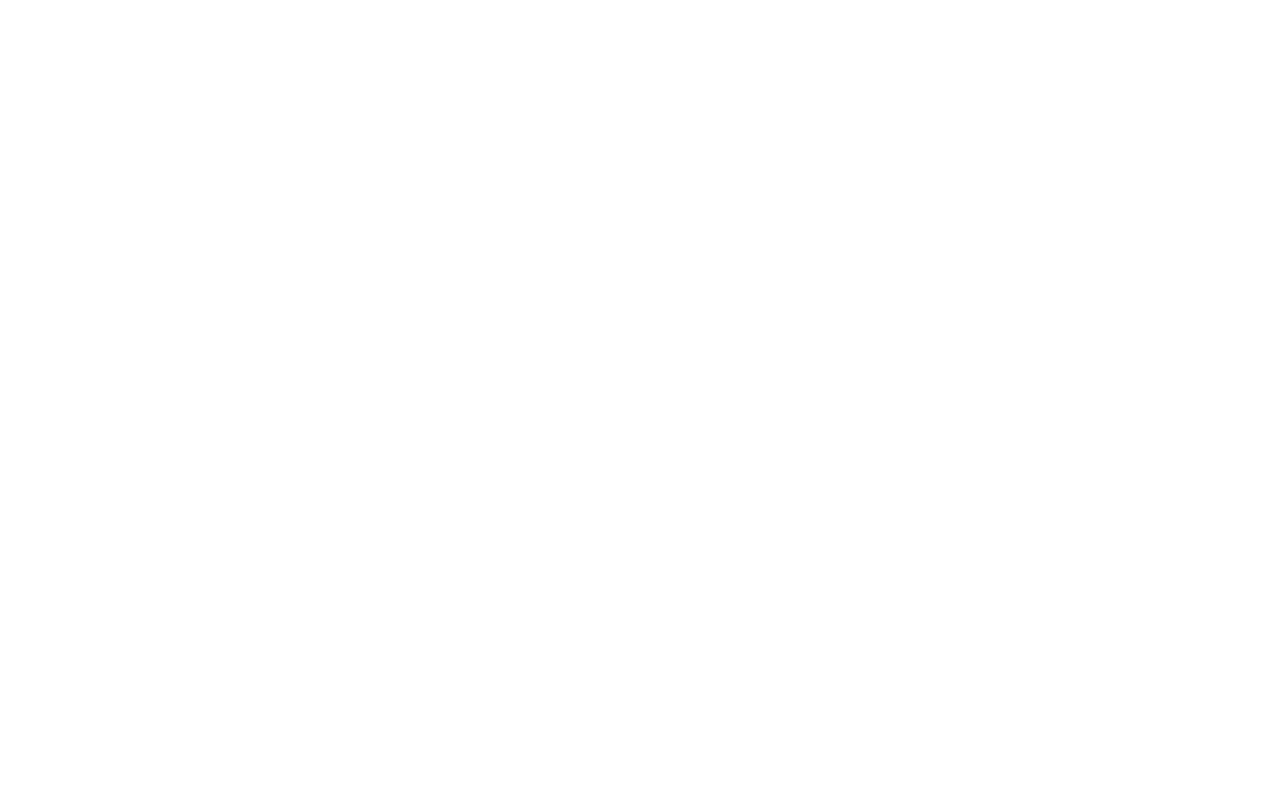
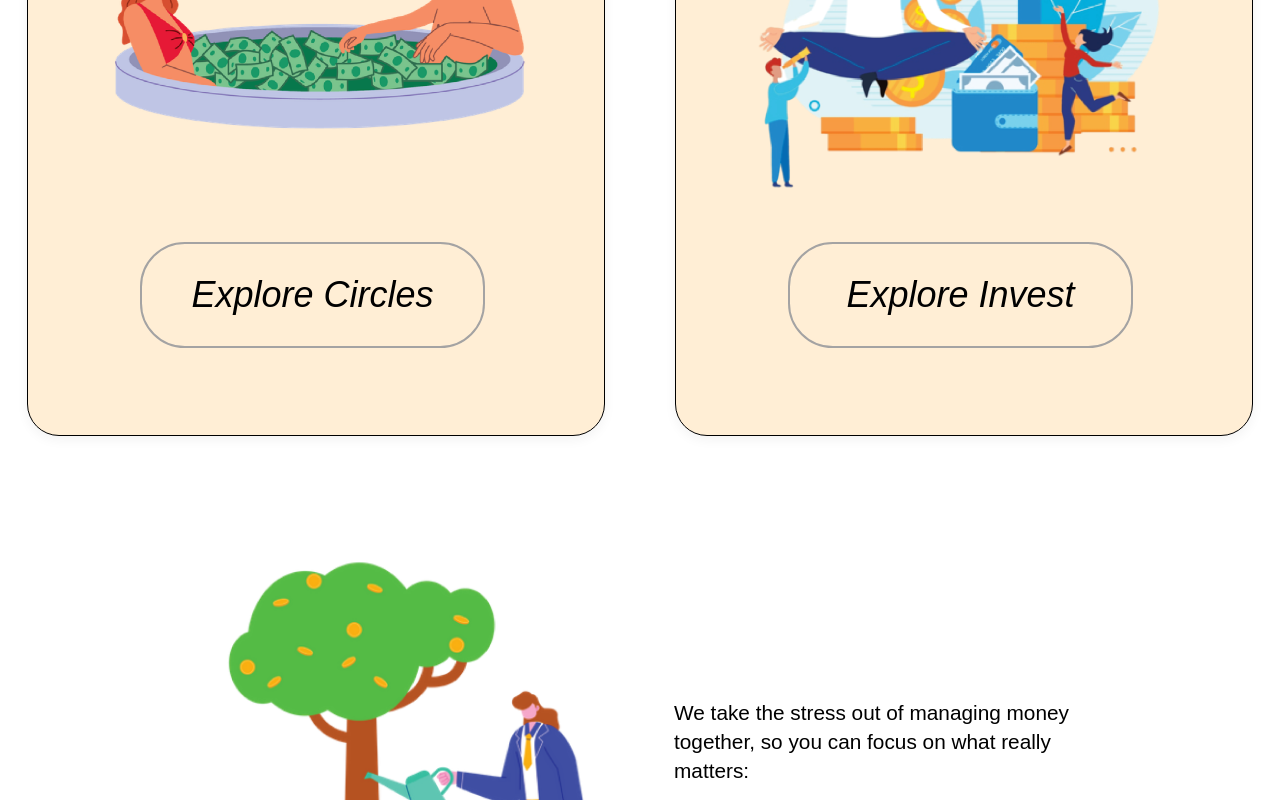
Before and after one commit to AryushiK/react-huddler-website, a React (Create React App) app: page / in a window 1280 px wide. Shown: the part 3885-4685 px from the top of the page. Before the commit the page ends 2775 px from the top, so only its background shows below. Built offline with nearby package versions, Linux system fonts and the light colour scheme.

Commit message:
Home Page Huddler

```diff
--- a/src/pages/home/home.js
+++ b/src/pages/home/home.js
@@ -150,7 +150,7 @@
                 <div className="scroll-trigger-dummy" style={{ height: "1px" }}></div>
             </section>
 
-            {/* <section className="huddler-section">
+            <section className="huddler-section">
                 <div className="huddler-heading">
                     <video
                         src="/assets/gifs/clicky1.mp4"
@@ -230,7 +230,7 @@
                 <div className="waitlist-button">
                     <button>Join The Waitlist</button>
                 </div>
-            </section> */}
+            </section>
         </div>
     );
 };
```
